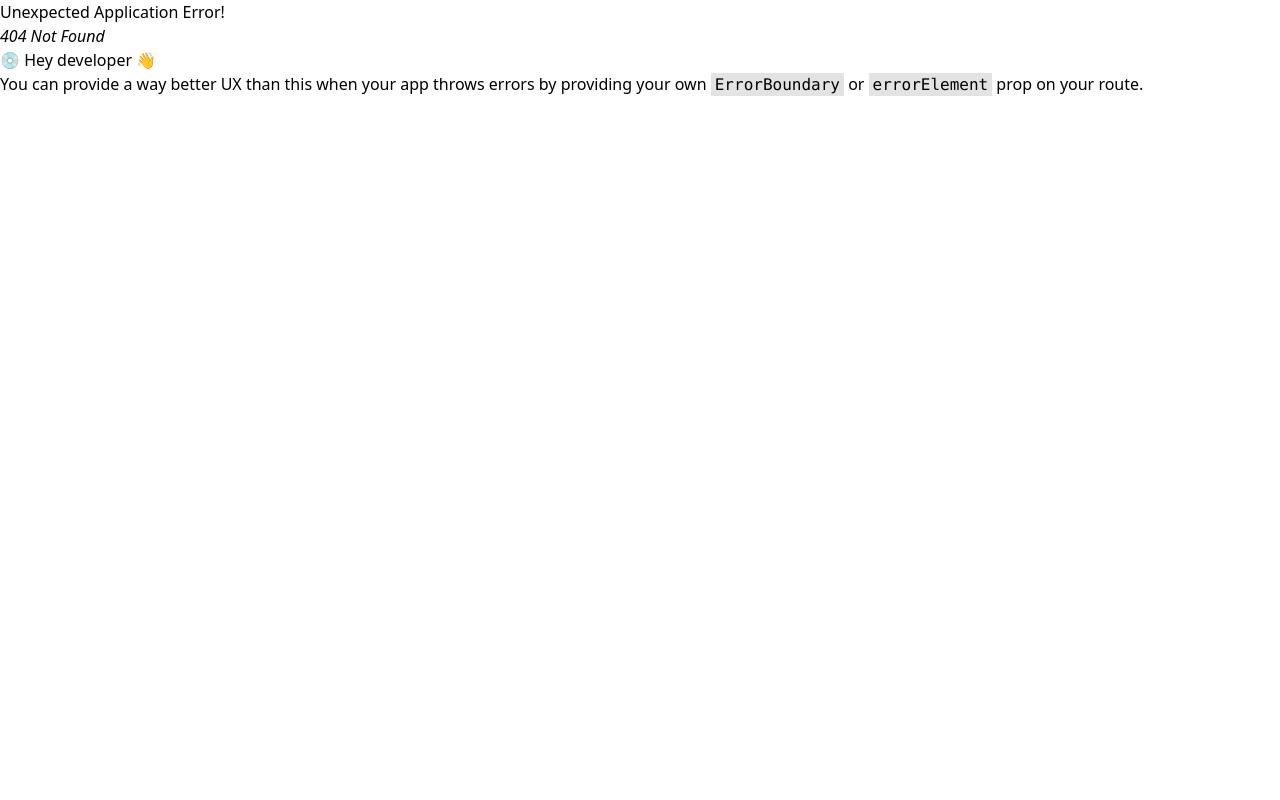
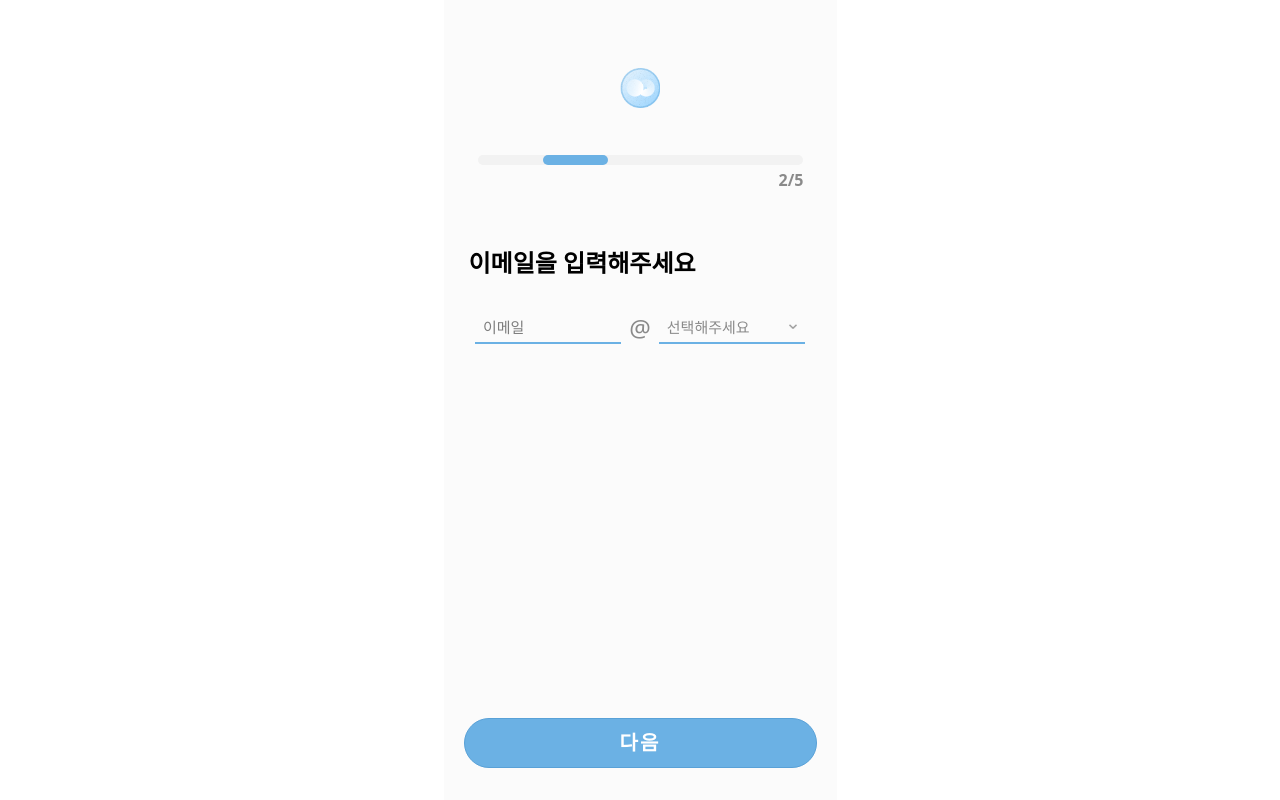
Before and after one commit to Hackathon-SKU/frontend, a React (Vite) app: page /register-email in a window 1280 px wide. Before the commit this address had no page. Built offline with nearby package versions, Linux system fonts and the light colour scheme.

Commit message:
Feat : registerEmail

```diff
--- /dev/null
+++ b/src/pages/signIn/registerEmail.tsx
@@ -0,0 +1,302 @@
+import React, { useState, useEffect } from "react";
+import { useNavigate } from "react-router-dom";
+
+const EMAIL_DOMAINS = [
+  "naver.com",
+  "hanmail.net",
+  "daum.net",
+  "gmail.com",
+  "nate.com",
+  "hotmail.com",
+  "outlook.com",
+  "icloud.com",
+  "직접입력",
+];
+
+const RegisterEmail: React.FC = () => {
+  const [emailId, setEmailId] = useState("");
+  const [domain, setDomain] = useState("");
+  const [domainSelect, setDomainSelect] = useState("");
+  const [customDomain, setCustomDomain] = useState("");
+  const [showDomainInput, setShowDomainInput] = useState(false);
+  const navigate = useNavigate();
+
+  useEffect(() => {
+    if (domainSelect === "직접입력") {
+      setShowDomainInput(true);
+      setDomain("");
+    } else if (domainSelect) {
+      setShowDomainInput(false);
+      setDomain(domainSelect);
+      setCustomDomain("");
+    }
+  }, [domainSelect]);
+
+  useEffect(() => {
+    const originalHtmlMargin = document.documentElement.style.margin;
+    const originalHtmlPadding = document.documentElement.style.padding;
+    const originalBodyMargin = document.body.style.margin;
+    const originalBodyPadding = document.body.style.padding;
+    document.documentElement.style.margin = "0";
+    document.documentElement.style.padding = "0";
+    document.body.style.margin = "0";
+    document.body.style.padding = "0";
+    return () => {
+      document.documentElement.style.margin = originalHtmlMargin;
+      document.documentElement.style.padding = originalHtmlPadding;
+      document.body.style.margin = originalBodyMargin;
+      document.body.style.padding = originalBodyPadding;
+    };
+  }, []);
+
+  const isValid =
+    emailId.length > 0 && (domain.length > 0 || customDomain.length > 0);
+
+  const handleNext = () => {
+    if (!isValid) return;
+    const email =
+      emailId +
+      "@" +
+      (showDomainInput
+        ? customDomain.trim()
+        : domain.trim());
+    localStorage.setItem("registerEmail", email);
+    navigate("/register-password");
+  };
+
+  return (
+    <div
+      style={{
+        width: 393,
+        height: 852,
+        background: "#FBFBFB",
+        fontFamily: "inherit",
+        boxSizing: "border-box",
+        display: "flex",
+        flexDirection: "column",
+        alignItems: "center",
+        position: "fixed",
+        top: 0,
+        left: 0,
+        overflow: "hidden",
+        zIndex: 10,
+        right: 0,
+        bottom: 0,
+        margin: "auto",
+        maxWidth: "100vw",
+        maxHeight: "100vh",
+      }}
+    >
+      <div style={{ height: 60 }} />
+      <div
+        style={{
+          display: "flex",
+          flexDirection: "column",
+          alignItems: "center",
+        }}
+      >
+        <div
+          style={{
+            width: 56,
+            height: 56,
+            borderRadius: "50%",
+            display: "flex",
+            alignItems: "center",
+            justifyContent: "center",
+            marginBottom: 4,
+            overflow: "hidden",
+          }}
+        >
+          <img
+            src="/signIn/logo.png"
+            alt="logo"
+            style={{ width: 40, height: 40, objectFit: "contain" }}
+          />
+        </div>
+      </div>
+
+    <div
+      style={{ width: 325, margin: "35px auto 0 auto", position: "relative" }}
+    >
+      <div
+        style={{
+        width: "100%",
+        height: 10,
+        background: "#F2F2F2",
+        borderRadius: 10,
+        position: "relative",
+        }}
+      />
+      <div
+        style={{
+        width: "20%",
+        height: 10,
+        background: "#6BB1E4",
+        borderRadius: 10,
+        position: "absolute",
+        top: 0,
+        left: "20%",
+        }}
+      />
+      <span
+        style={{
+        position: "absolute",
+        textAlign: "left",
+        color: "#8A8A8A",
+        fontSize: "16px",
+        left: "301px",
+        fontStyle: "normal",
+        fontWeight: 600,
+        lineHeight: "30px"
+        }}
+      >
+        2/5
+      </span>
+    </div>
+
+      <div
+        style={{
+          marginTop: 84,
+          width: "100%",
+          marginLeft: "50px",
+          textAlign: "left",
+        }}
+      >
+        <span
+          style={{
+            color: "#000",
+            fontSize: "24px",
+            fontStyle: "normal",
+            fontWeight: 600,
+            lineHeight: "28px"
+          }}
+        >
+          이메일을 입력해주세요
+        </span>
+      </div>
+
+      <div
+        style={{
+          display: "flex",
+          flexDirection: "row",
+          alignItems: "center",
+          width: 330,
+          marginTop: "32px",
+          gap: 8,
+        }}
+      >
+        <div style={{ flex: 1, display: "flex", flexDirection: "column" }}>
+          <input
+            type="text"
+            value={emailId}
+            onChange={(e) => setEmailId(e.target.value)}
+            placeholder="이메일"
+            style={{
+              border: "none",
+              borderBottom: "2px solid #6BB1E4",
+              outline: "none",
+              fontSize: 15,
+              background: "transparent",
+              padding: "4px 0 4px 8px",
+              width: "100%",
+            }}
+          />
+        </div>
+        <span style={{ color: "#8A8A8A", fontSize: 24}}>
+          @
+        </span>
+        <div
+          style={{
+            flex: 1,
+            display: "flex",
+            flexDirection: "column",
+            position: "relative",
+          }}
+        >
+          {!showDomainInput ? (
+            <select
+                value={domainSelect}
+                onChange={(e) => setDomainSelect(e.target.value)}
+                style={{
+                    border: "none",
+                    borderBottom: "2px solid #6BB1E4",
+                    outline: "none",
+                    fontSize: 15,
+                    background: "transparent",
+                    padding: "4px 0 4px 8px",
+                    width: "100%",
+                    appearance: "none",
+                    WebkitAppearance: "none",
+                    MozAppearance: "none",
+                    color: domainSelect === "" ? "#8A8A8A" : "#111",
+                }}
+            >
+                <option value="" disabled hidden style={{ color: "#8A8A8A" }}>
+                    선택해주세요
+                </option>
+                {EMAIL_DOMAINS.map((d) => (
+                    <option key={d} value={d} style={{ color: "#111" }}>
+                        {d}
+                    </option>
+                ))}
+            </select>
+          ) : (
+            <input
+              type="text"
+              value={customDomain}
+              onChange={(e) => setCustomDomain(e.target.value)}
+              placeholder="직접입력"
+              style={{
+                border: "none",
+                borderBottom: "2px solid #6BB1E4",
+                outline: "none",
+                fontSize: 15,
+                background: "transparent",
+                padding: "4px 0 4px 8px",
+                width: "100%",
+              }}
+            />
+          )}
+          {!showDomainInput && (
+            <img
+              src="/signIn/dropdown.png"
+              alt="dropdown"
+              style={{
+                position: "absolute",
+                right: 8,
+                top: 12,
+                pointerEvents: "none",
+                width: 8,
+                height: "auto",
+                objectFit: "contain",
+              }}
+            />
+          )}
+        </div>
+      </div>
+
+      <button
+        style={{
+          position: "absolute",
+          bottom: 32,
+          left: 20,
+          width: "353px",
+          height: "50px",
+          borderRadius: "100px",
+          border: "1px solid #59A1D7",
+          background: "#6BB1E4",
+          color: "#fff",
+          fontSize: "20px",
+          fontWeight: 600,
+          cursor: "pointer",
+          letterSpacing: 2,
+        }}
+        onClick={handleNext}
+      >
+        다음
+      </button>
+    </div>
+  );
+};
+
+export default RegisterEmail;
--- a/src/pages/signIn/registerType.tsx
+++ b/src/pages/signIn/registerType.tsx
@@ -11,7 +11,7 @@ const RegisterType: React.FC = () => {
   const handleNext = () => {
     if (!selected) return;
     localStorage.setItem("registerRole", getRole(selected));
-    navigate("/sign-up");
+    navigate("/register-email");
   };
 
   return (
--- a/src/router/router.tsx
+++ b/src/router/router.tsx
@@ -2,6 +2,7 @@ import { createBrowserRouter, type RouteObject } from "react-router-dom";
 import BaseLayout from "../layouts/BaseLayout";
 // import Home from "../pages/Home";
 import RegisterType from "../pages/signIn/registerType";
+import RegisterEmail from "../pages/signIn/registerEmail";
 import { Navigate } from "react-router-dom";
 
 const publicLayout: RouteObject[] = [
@@ -11,6 +12,7 @@ const publicLayout: RouteObject[] = [
     children: [
       { index: true, element: <Navigate to="/register-type" replace /> },
       { path: "register-type", element: <RegisterType /> },
+      { path: "register-email", element: <RegisterEmail /> },
     ],
   },
 ];
```
Also changed, not shown: public/signIn/dropdown.png (added).
